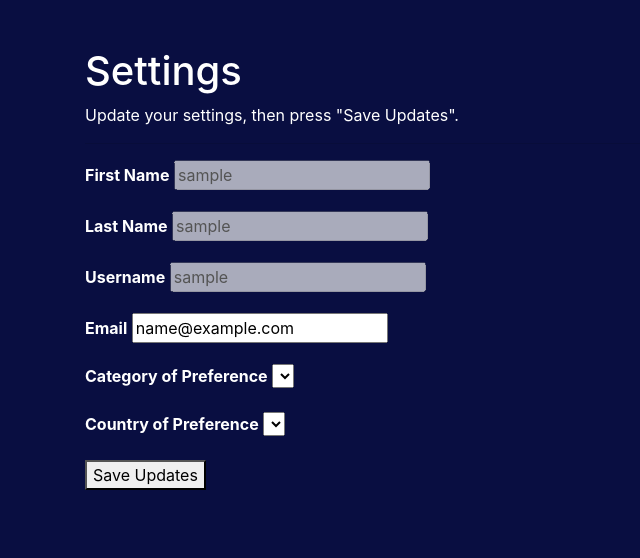
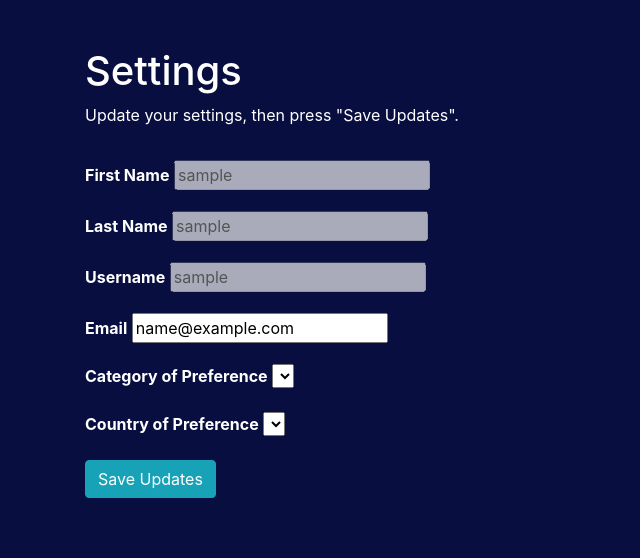
Before and after one commit to mkm3/NoozMe, a Flask app: page /settings in a window 1280 px wide. Shown: the part 75-633 px from the top of the page, without its empty margins (0-640 px from the left). Run offline with Flask 2, Linux system fonts and the light colour scheme; the visitor is signed in with stand-in values (Sample User, id 1); data comes from the database, SQL or seed files in the repository; data that the repository does not hold is empty; some libraries are stand-ins or nearby versions.

Commit message:
Updated SUBSCRIBE and SAVE UPDATE buttons

```diff
--- a/static/css/styles.css
+++ b/static/css/styles.css
@@ -2,7 +2,8 @@
     color :red
 }
 
-body {background-color:#090E41;}
+body {
+    background-color:#090E41;}
 
 input.user-search {
     text-align: center;
@@ -12,6 +13,11 @@ input.input-field {
     text-align: center;
 }
 
+#subscribe_btn {
+    background-color:#090E41;
+    color: #ffffff
+}
+
 .settings-container {
     color: #ffffff
 }
--- a/templates/settings.html
+++ b/templates/settings.html
@@ -56,7 +56,7 @@
                 </select>
             </p>
 
-            <button type="submit">Save Updates</button>
+            <button type="submit" class="btn btn-info">Save Updates</button>
         </div>
     </form>
 </body>
```
